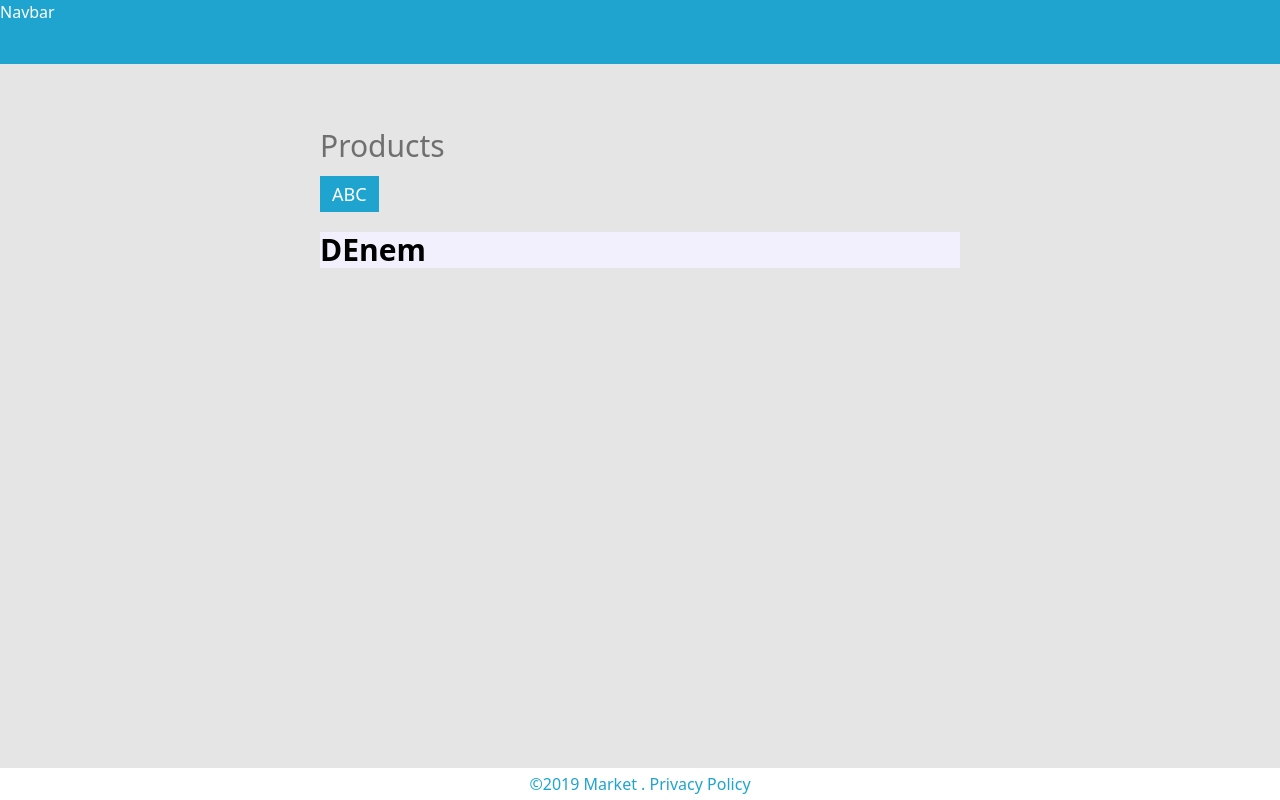
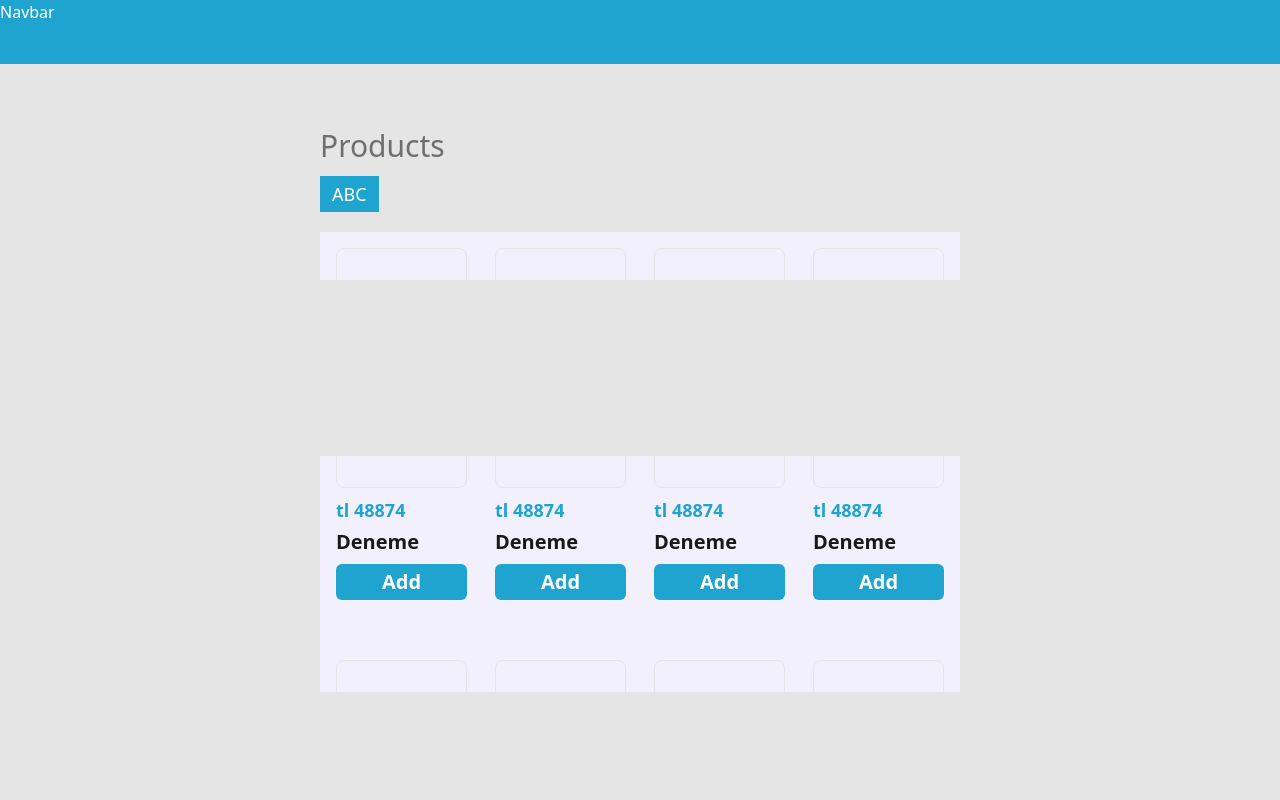
Before and after one commit to sumeyye-uzgor/react-market, a React (Create React App) app: page / in a window 1280 px wide. Shown: the top 800 px of the page. Built offline with nearby package versions, Linux system fonts and the light colour scheme.

Commit message:
product card created

```diff
--- a/src/App.js
+++ b/src/App.js
@@ -1,5 +1,6 @@
 import tw from "tailwind-styled-components";
 import Navbar from "./components/Navbar";
+import ProductCard from "./components/ProductCard";
 const Container = tw.div`
     flex
     items-center
@@ -28,7 +29,16 @@ function App() {
               ABC
             </div>
           </div>
-          <div className="w-full bg-bg-white mt-5">DEnem</div>
+          <div className="w-full bg-bg-white mt-5 grid grid-cols-4 gap-7 p-4">
+            <ProductCard />
+            <ProductCard />
+            <ProductCard />
+            <ProductCard />
+            <ProductCard />
+            <ProductCard />
+            <ProductCard />
+            <ProductCard />
+          </div>
         </div>
         <div className="w-3/12"></div>
       </div>
--- /dev/null
+++ b/src/components/ProductCard.jsx
@@ -0,0 +1,61 @@
+import tw from "tailwind-styled-components";
+
+const Card = tw.div`
+    flex
+    flex-col
+    h-96
+    text-xl
+    font-semibold
+    w-full
+`;
+const ImageContainer = tw.div`
+    flex
+    flex-col
+    justify-center
+    items-center
+    h-60
+    border-border-gray
+    border
+    rounded-lg
+`;
+const Image = tw.div`
+    bg-bg-gray
+    h-44
+    w-44
+`;
+const Price = tw.div`
+    flex
+    flex-row
+    text-lg
+    text-primary-blue
+    mt-2
+`;
+const Title = tw.div`
+    flex
+    flex-row
+    text-text-black
+    mt-1
+`;
+const Button = tw.div`
+    text-center
+    text-primary-white
+    rounded-md
+    bg-primary-blue
+    mt-2
+    py-1
+    px-3
+`;
+const ProductCard = () => {
+  return (
+    <Card>
+      <ImageContainer>
+        <Image />
+      </ImageContainer>
+      <Price>tl 48874</Price>
+      <Title>Deneme</Title>
+      <Button>Add</Button>
+    </Card>
+  );
+};
+
+export default ProductCard;
--- a/tailwind.config.js
+++ b/tailwind.config.js
@@ -18,6 +18,9 @@ module.exports = {
           gray: "#6F6F6F",
           black: "#191919",
         },
+        border: {
+          gray: "#E5E5E5",
+        },
       },
     },
   },
```
